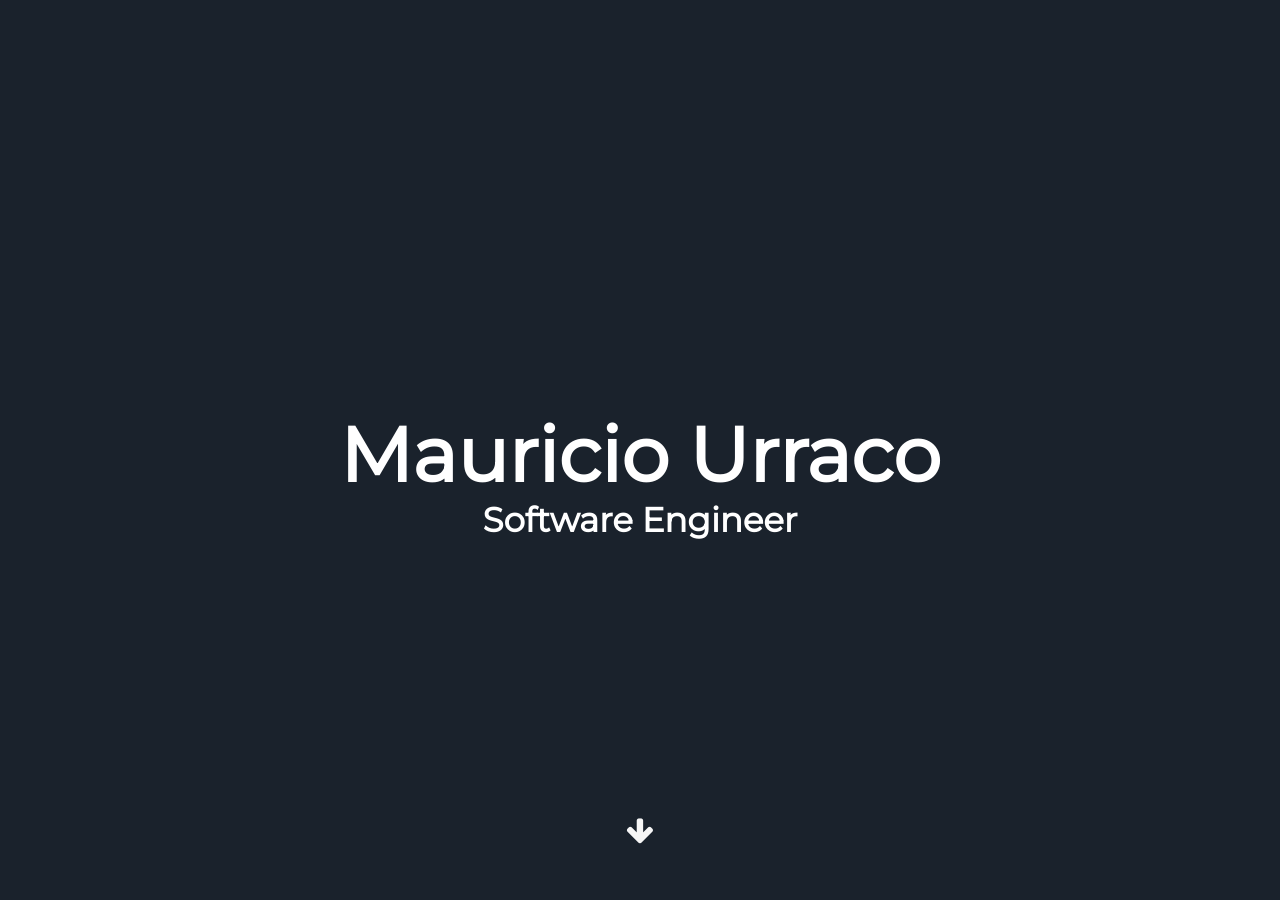
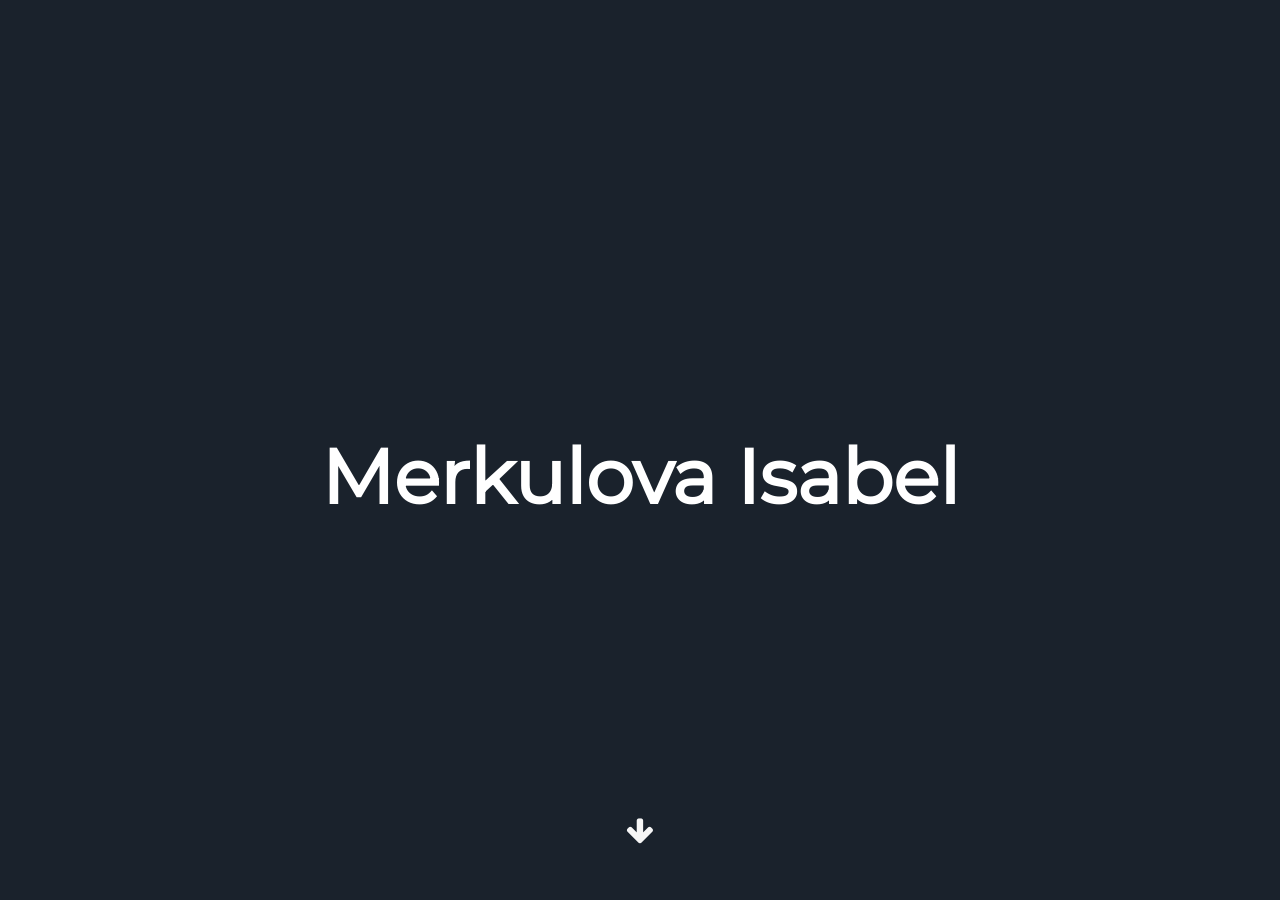
Before and after one commit to AlekseyTarasov/merkulovaisabel, a Jekyll site: the page built from index.html, in a window 1280 px wide. Built offline with Jekyll 4.4.1, drawn with Linux system fonts in a browser that asks for light colours; some web fonts are replaced; part of the change alters nothing that is shown.

Commit message:
Update _config.yml

```diff
--- a/_config.yml
+++ b/_config.yml
@@ -5,9 +5,8 @@ description: Model Portfolio
 # url: "localhost:3000" # the base hostname & protocol for your site e.g. http://willianjusten.com.br
 
 # User settings
-username: Mauricio Urraco
-user_description: I'm a Software Engineer from Argentina, always searching for the next challenge; no task is too scary nor too difficult. Lately I have been immersed in world of Giving Circles working with Grapevine, a California based startup trying to improve the world through collaborative giving. I'm the first engineer they hired to work on the platform.
-user_title: Software Engineer
+username: Merkulova Isabel
+user_description:
 email: mauriurraco@gmail.com
 instagram_username: mauriciourraco7
 facebook_username: mauricio.urraco
```
